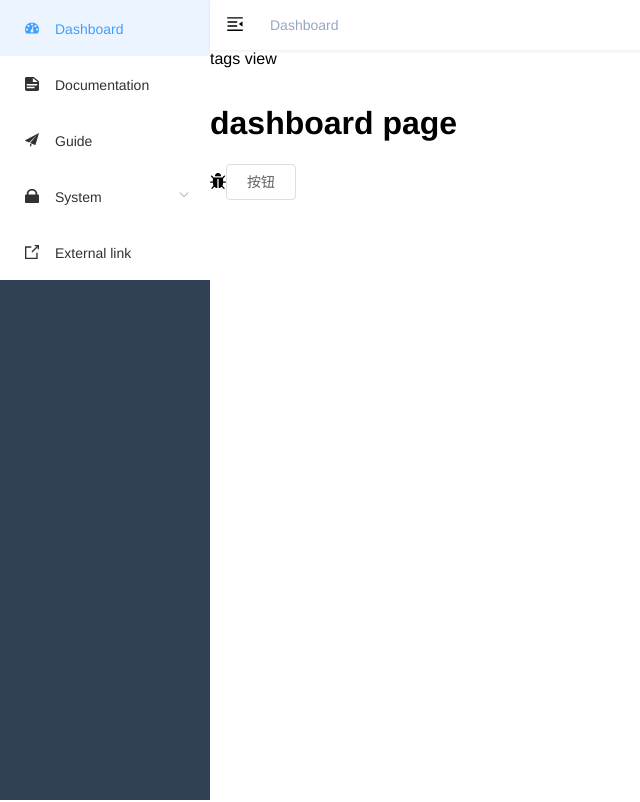
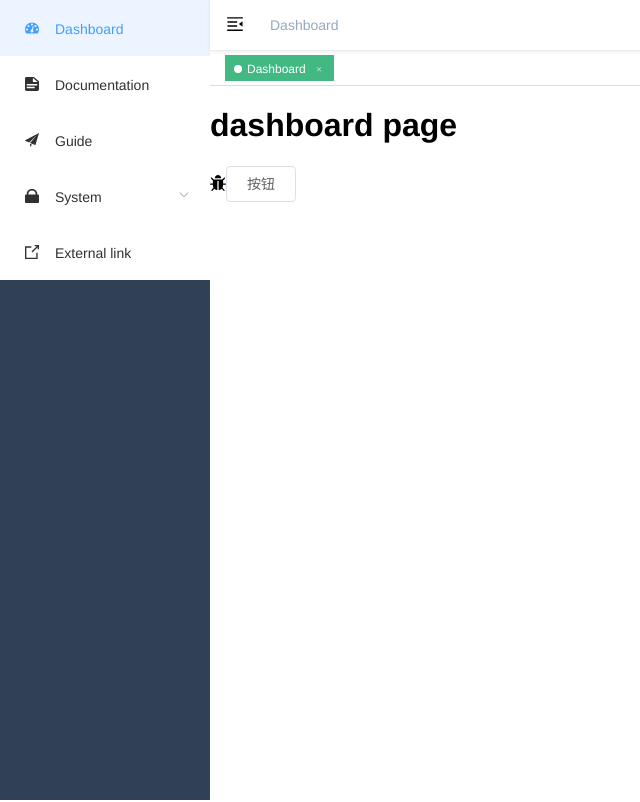
Before and after one commit to Hanpeng-Chen/vue3-ts-admin, a Vue app: page /#/dashboard in a window 1280 px wide. Shown: the whole page, without its empty margins (0-640 px from the left). Built offline with nearby package versions, Linux system fonts and the light colour scheme.

Commit message:
feat: add tags view

```diff
--- /dev/null
+++ b/src/layout/components/TagsView/index.vue
@@ -0,0 +1,156 @@
+<template>
+  <div class="tags-view-container">
+    <div class="tags-view-wrapper">
+      <router-link
+        class="tags-view-item"
+        :class="{
+          active: isActive(tag)
+        }"
+        v-for="(tag, index) in visitedViews"
+        :key="index"
+        :to="{ path: tag.path, query: tag.query, fullPath: tag.fullPath }"
+        tag="span"
+      >
+        {{ tag.meta.title }}
+        <span
+          class="el-icon-close"
+          @click.prevent.stop="closeSelectedTag(tag)"
+        ></span>
+      </router-link>
+    </div>
+  </div>
+</template>
+
+<script lang="ts">
+import { useStore } from '@/store'
+import { RouteLocationWithFullPath } from '@/store/modules/tagsView'
+import { computed, defineComponent, onMounted, watch } from 'vue'
+import { RouteRecordRaw, useRoute, useRouter } from 'vue-router'
+
+export default defineComponent({
+  name: 'TagsView',
+  setup() {
+    const store = useStore()
+    const route = useRoute()
+    const router = useRouter()
+
+    const visitedViews = computed(() => store.state.tagsView.visitedViews)
+    const addTag = () => {
+      const { name } = route
+      if (name) {
+        store.dispatch('tagsView/addView', route)
+      }
+    }
+
+    watch(() => route.path, () => {
+      addTag()
+    })
+
+    onMounted(() => {
+      addTag()
+    })
+
+    const isActive = (tag: RouteRecordRaw) => {
+      return tag.path === route.path
+    }
+
+    const toLastView = (visitedViews: RouteLocationWithFullPath[], view: RouteLocationWithFullPath) => {
+      const lastView = visitedViews[visitedViews.length - 1]
+      if (lastView) {
+        router.push(lastView.fullPath as string)
+      } else {
+        // 如果刚刚删除的正是Dashboard 就重定向回Dashboard（首页）
+        if (view.name === 'Dashboard') {
+          router.replace({ path: '/redirect' + view.fullPath as string })
+        } else {
+          router.push('/')
+        }
+      }
+    }
+
+    const closeSelectedTag = (view: RouteLocationWithFullPath) => {
+      store.dispatch('tagsView/delView', view).then(() => {
+        if (isActive(view)) {
+          toLastView(visitedViews.value, view)
+        }
+      })
+    }
+
+    return {
+      visitedViews,
+      isActive,
+      closeSelectedTag
+    }
+  }
+})
+</script>
+
+<style lang="scss" scoped>
+.tags-view-container {
+  width: 100%;
+  height: 34px;
+  background: #FFF;
+  border-bottom: 1px solid #d8dce5;
+  box-shadow: 0 1px 3px 0 rgba(0, 0, 0, .12), 0 0 3px 0 rgba(0, 0, 0, .04);
+  .tags-view-wrapper {
+    .tags-view-item {
+      display: inline-block;
+      height: 26px;
+      line-height: 26px;
+      border: 1px solid #d8dce5;
+      background: #FFF;
+      color: #495060;
+      padding: 0 8px;
+      box-sizing: border-box;
+      font-size: 12px;
+      margin-left: 5px;
+      margin-top: 4px;
+      &:first-of-type {
+        margin-left: 15px;
+      }
+      &:last-of-type {
+        margin-right: 15px;
+      }
+      &.active {
+        background-color: #42b983;
+        color: #FFF;
+        border-color: #42b983;
+        &::before {
+          position: relative;
+          display: inline-block;
+          content: '';
+          width: 8px;
+          height: 8px;
+          border-radius: 50%;
+          margin-right: 5px;
+          background: #FFF;
+        }
+      }
+    }
+  }
+}
+</style>
+
+<style lang="scss">
+.tags-view-container {
+  .el-icon-close {
+    width: 16px;
+    height: 16px;
+    position: relative;
+    left: 2px;
+    border-radius: 50%;
+    text-align: center;
+    transition: all .3s cubic-bezier(.645, .045, .355, 1);
+    transform-origin: 100% 50%;
+    &:before {
+      transform: scale(.6);
+      display: inline-block;
+      vertical-align: -1px;
+    }
+    &:hover {
+      background-color: #b4bccc;
+      color: #fff;
+    }
+  }
+}
+</style>
--- a/src/layout/index.vue
+++ b/src/layout/index.vue
@@ -6,7 +6,7 @@
     <div class="main-container">
       <div class="header">
         <navbar></navbar>
-        <div class="tags-view">tags view</div>
+        <tags-view></tags-view>
       </div>
       <app-main></app-main>
     </div>
@@ -18,12 +18,14 @@ import { defineComponent } from 'vue'
 import Sidebar from './components/Sidebar/index.vue'
 import Navbar from './components/Navbar.vue'
 import AppMain from './components/AppMain.vue'
+import TagsView from './components/TagsView/index.vue'
 
 export default defineComponent({
   components: {
     Sidebar,
     Navbar,
-    AppMain
+    AppMain,
+    TagsView
   }
 })
 </script>
@@ -42,10 +44,8 @@ export default defineComponent({
         height: 50px;
         position: relative;
         background: #FFF;
+        border-bottom: 1px solid rgb(0 21 41 / 8%);
         box-shadow: 0 1px 4px rgb(0 21 41 / 8%);
-      }
-      .tags-view {
-        height: 34px;
       }
     }
     .app-main {
--- a/src/router/index.ts
+++ b/src/router/index.ts
@@ -112,6 +112,20 @@ export const constantRoutes: Array<RouteRecordRaw> = [
         }
       }
     ]
+  },
+  {
+    path: '/redirect',
+    component: Layout,
+    meta: {
+      hidden: true
+    },
+    name: 'Redirect',
+    children: [
+      {
+        path: '/redirect/:path(.*)',
+        component: () => import('@/views/redirect/index.vue')
+      }
+    ]
   }
 ]
 
--- /dev/null
+++ b/src/store/modules/tagsView.ts
@@ -0,0 +1,60 @@
+import { RouteRecordNormalized, RouteRecordRaw } from 'vue-router'
+import { ActionTree, Module, MutationTree } from 'vuex'
+import { IRootState } from '../index'
+
+export interface RouteLocationWithFullPath extends RouteRecordNormalized {
+  fullPath?: string
+}
+
+export interface ITagsViewState {
+  visitedViews: RouteLocationWithFullPath[]
+}
+
+const mutations: MutationTree<ITagsViewState> = {
+  ADD_VISITED_VIEW(state, view) {
+    // 过滤去重
+    if (state.visitedViews.some(v => v.path === view.path)) return
+    state.visitedViews.push(Object.assign({}, view, {
+      title: view.meta.title || 'tag-name'
+    }))
+  },
+  DEL_VISITED_VIEW(state, view) {
+    const i = state.visitedViews.indexOf(view)
+    if (i > -1) {
+      state.visitedViews.splice(i, 1)
+    }
+  }
+}
+
+const actions: ActionTree<ITagsViewState, IRootState> = {
+  // 添加tags view
+  addView({ dispatch }, view: RouteRecordRaw) {
+    dispatch('addVisitedView', view)
+  },
+  // 添加可显示的tags view 添加前commit里需要进行去重过滤
+  addVisitedView({ commit }, view: RouteRecordRaw) {
+    commit('ADD_VISITED_VIEW', view)
+  },
+  // 删除tags view
+  delView({ dispatch }, view: RouteRecordRaw) {
+    return new Promise(resolve => {
+      dispatch('delVisitedView', view)
+      resolve(null)
+    })
+  },
+  // 从可显示的集合中 删除tags view
+  delVisitedView({ commit }, view: RouteRecordRaw) {
+    commit('DEL_VISITED_VIEW', view)
+  }
+}
+
+const tagsView: Module<ITagsViewState, IRootState> = {
+  namespaced: true,
+  state: {
+    visitedViews: []
+  },
+  mutations,
+  actions
+}
+
+export default tagsView
--- /dev/null
+++ b/src/views/redirect/index.vue
@@ -0,0 +1,20 @@
+<script lang="ts">
+import { defineComponent, h } from 'vue'
+import { useRoute, useRouter } from 'vue-router'
+
+export default defineComponent({
+  name: 'Redirect',
+  setup() {
+    const route = useRoute()
+    const router = useRouter()
+    const { query, params } = route
+    router.replace({
+      path: '/' + params.path,
+      query
+    })
+    return () => {
+      return h('template')
+    }
+  }
+})
+</script>
```
Also changed, not shown: src/store/index.ts (+5 -2 lines).
